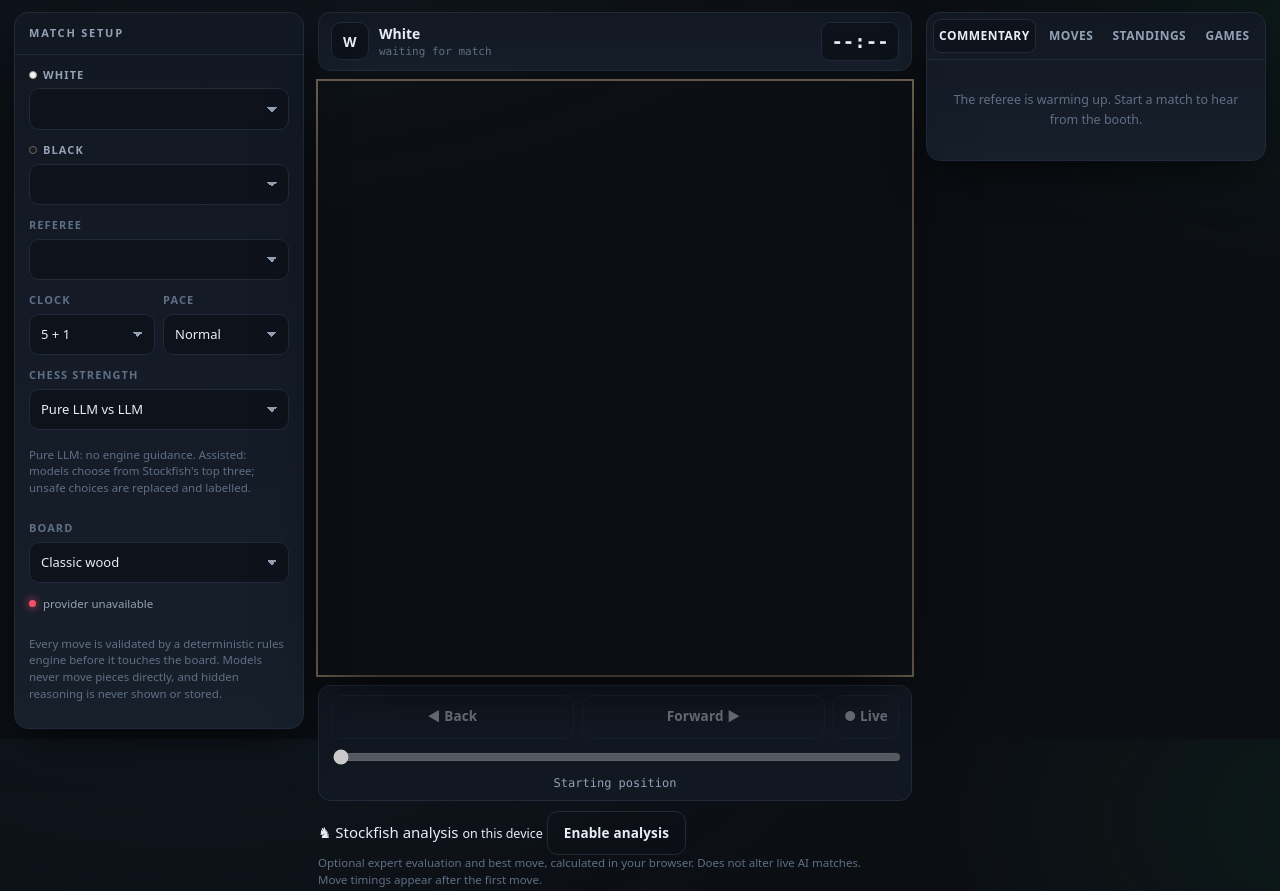
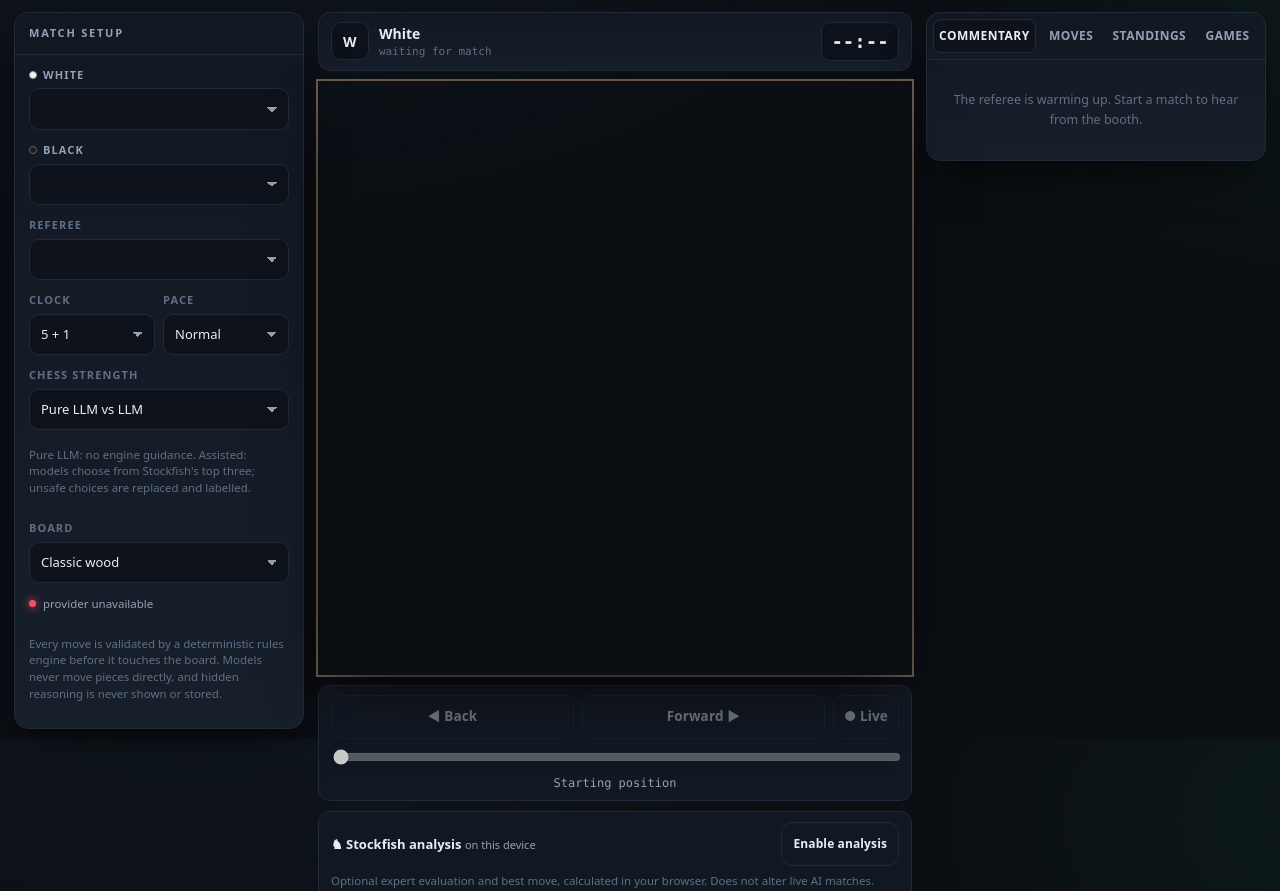
Before and after one commit to Parris-Tech-Services/llm-chess-arena, a website: page public/index.html in a window 1280 px wide. Shown: the part 61-952 px from the top of the page. Drawn offline with Linux system fonts and the light colour scheme; no server answers.

Commit message:
Style optional Stockfish move analysis and performance measurements

```diff
--- a/public/style.css
+++ b/public/style.css
@@ -322,3 +322,22 @@ table.tbl tr:first-child td:first-child { color: var(--accent); font-weight: 700
   .move-nav-buttons { gap: 5px; }
   .move-nav-buttons .btn { padding: 8px 6px; font-size: 12px; }
 }
+
+
+/* Local Stockfish evaluation: opt-in, separate from the remote LLM contest. */
+.engine-panel {
+  display: grid;
+  gap: 7px;
+  min-width: 0;
+  border: 1px solid var(--line);
+  border-radius: 12px;
+  background: var(--panel);
+  padding: 10px 12px;
+}
+.engine-head { display: flex; align-items: center; justify-content: space-between; gap: 10px; flex-wrap: wrap; }
+.engine-heading { font-size: 13px; font-weight: 750; }
+.engine-heading small { color: var(--dim); font-size: 11px; font-weight: 400; }
+.engine-head button { padding: 6px 11px; font-size: 12px; }
+.engine-details { display: flex; align-items: center; gap: 12px; flex-wrap: wrap; font: 12px/1.5 var(--mono); }
+.engine-eval { background: var(--bg2); border: 1px solid var(--line); border-radius: 7px; font-size: 16px; font-weight: 800; min-width: 55px; text-align: center; padding: 3px 7px; }
+.engine-panel .hint { margin: 0; }
```
